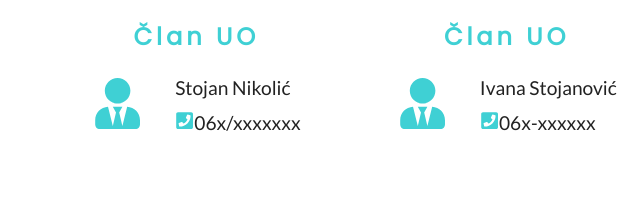
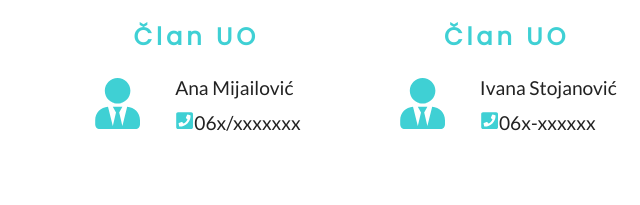
Before and after one commit to AllanSmithee83/greben2, a Gatsby site: page /nastim in a window 1280 px wide. Shown: the part 914-1119 px from the top of the page, 438-1078 px from the left. Built offline with nearby package versions, Linux system fonts and the light colour scheme; Gatsby itself is replaced by a stand-in of ours.

Commit message:
Update nastim.js

```diff
--- a/src/pages/nastim.js
+++ b/src/pages/nastim.js
@@ -84,7 +84,7 @@ export default function nastim() {
           <div className="our-team-card-content">
             <FaUserTie className="najave-font-h" />
             <div className="our-team-card-info">
-              <p className="our-team-card-info-p">Stojan Nikolić</p>
+              <p className="our-team-card-info-p">Ana Mijailović</p>
               <p>
                 <FaPhoneSquare className="najave-font" />
                 06x/xxxxxxx
```
